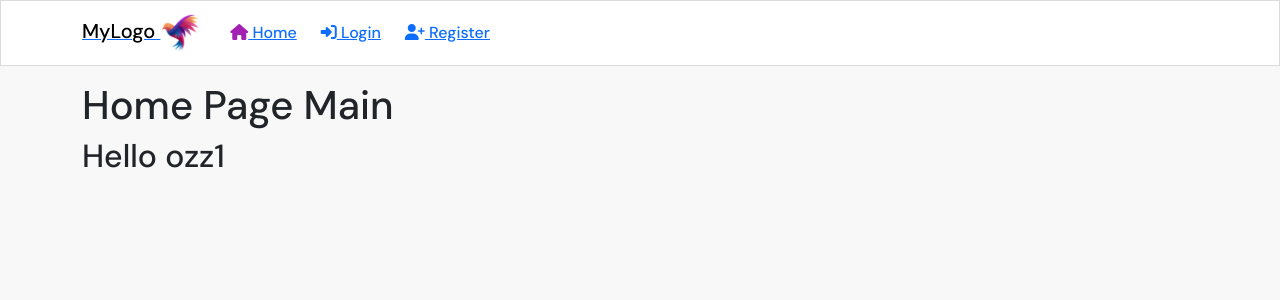
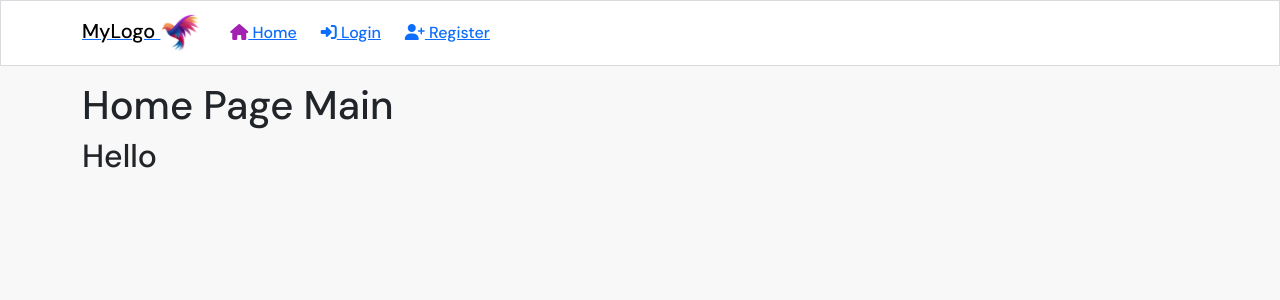
Before and after one commit to ozz1webdev/parot, a React (Create React App) app: page / in a window 1280 px wide. Shown: the top 300 px of the page. Built offline with nearby package versions, Linux system fonts and the light colour scheme.

Commit message:
create authcontext

```diff
--- a/src/App.js
+++ b/src/App.js
@@ -1,3 +1,4 @@
+import React, { createContext } from 'react';
 import styles from './App.module.css';
 import NavBar from './components/navbar';
 import Container from 'react-bootstrap/Container';
@@ -6,6 +7,7 @@ import './api/axiosDefaults';
 import Register from './pages/auth/register';
 import Login from './pages/auth/login';
 import Home from './pages/home';
+
 
 function App() {
   return (
--- a/src/pages/auth/login.jsx
+++ b/src/pages/auth/login.jsx
@@ -32,6 +32,7 @@ function Login () {
             if(response.status === 200) {
                 setToken(response.data.access);
                 setRefreshToken(response.data.refresh);
+                localStorage.setItem('username', loginData.username);
                 localStorage.setItem('token', response.data.access);
                 localStorage.setItem('refresh', response.data.refresh);
                 console.log(response.data);
--- a/src/pages/home.jsx
+++ b/src/pages/home.jsx
@@ -3,7 +3,7 @@ import React, {createContext, useState} from 'react'
 
 function Home() {
 
-    const [user, setUser] = useState("ozz1")
+    const [user, setUser] = useState(null);
 
     return (
         <div>
```
Also changed, not shown: src/context/authContext.jsx (added).
